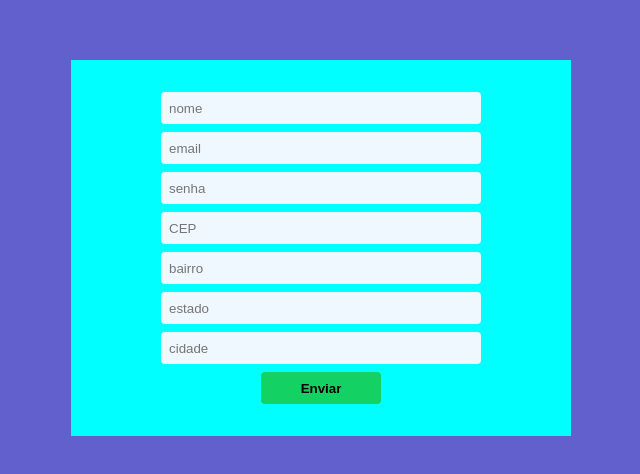
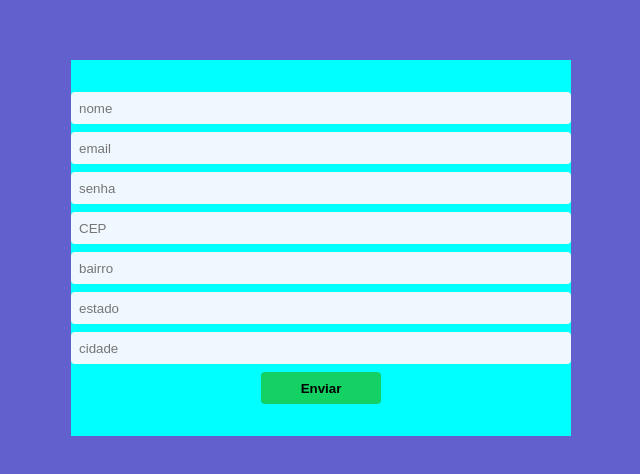
Before and after one commit to gasparESB/FormWithCepAPI, a React app: page / in a window 1280 px wide. Shown: the part 152-626 px from the top of the page, without its empty margins (319-959 px from the left). Built offline with nearby package versions, Linux system fonts and the light colour scheme; the HTML template or start-up script is replaced by a standard one.

Commit message:
style[input]: change input's style

```diff
--- a/src/components/Input/styles.module.scss
+++ b/src/components/Input/styles.module.scss
@@ -1,6 +1,6 @@
 .input {
   height: 32px;
-  width: 320px;
+  width:100%;
   background-color: aliceblue;
   padding: 8px;
   border-style: none;
```
